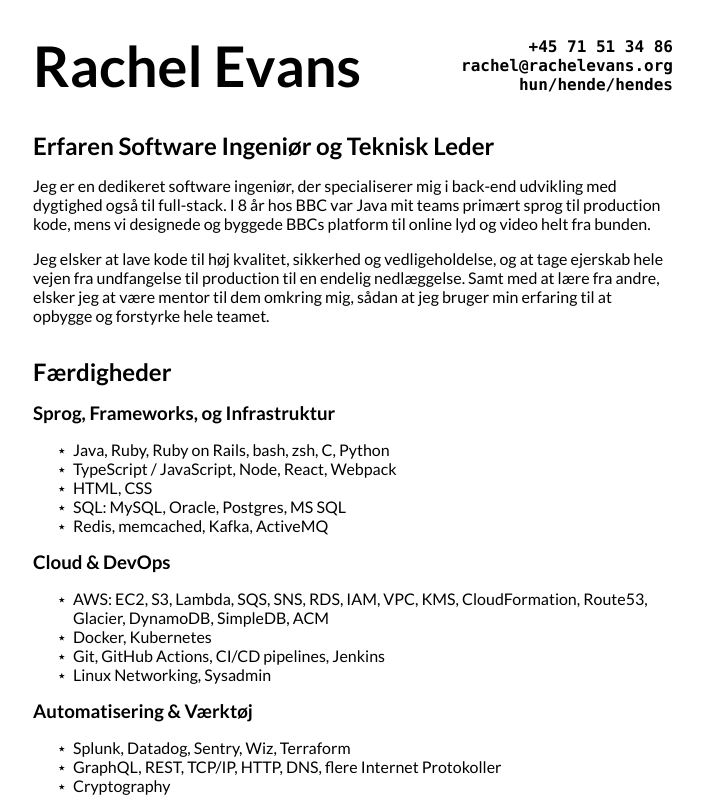
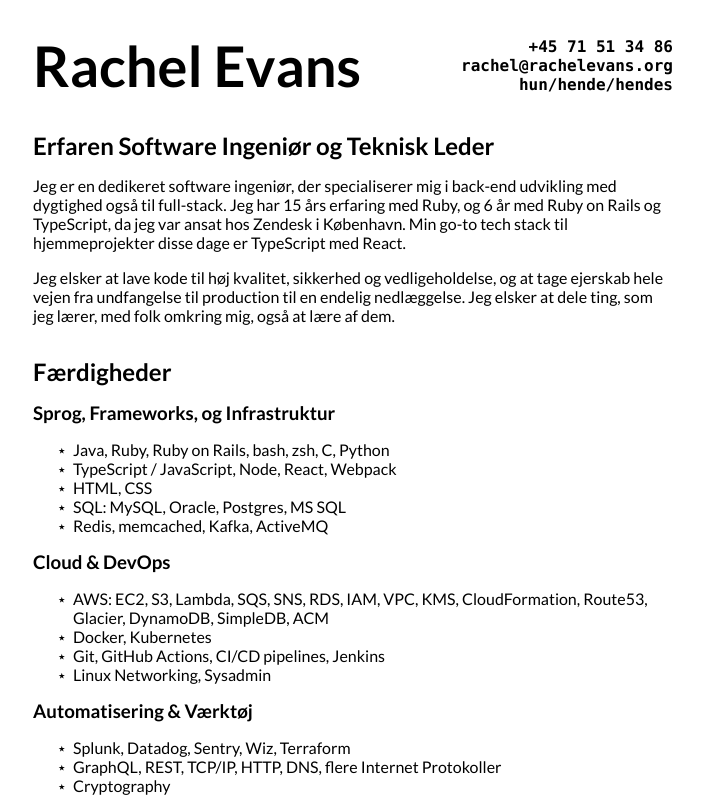
Before and after one commit to rvedotrc/my-cv, a Next.js app: page /da-dk in a window 1280 px wide. Shown: the top 800 px of the page, without its empty margins (287-990 px from the left). Built offline with nearby package versions, Linux system fonts and the light colour scheme.

Commit message:
Ruby on Rails + TypeScript focus

```diff
--- a/src/app/da-dk/page.tsx
+++ b/src/app/da-dk/page.tsx
@@ -51,17 +51,16 @@ export default function Home() {
           <div className="pitchText">
             <p>
               Jeg er en dedikeret software ingeniør, der specialiserer mig i
-              back-end udvikling med dygtighed også til full-stack. I 8 år hos
-              BBC var Java mit teams primært sprog til production kode, mens vi
-              designede og byggede BBCs platform til online lyd og video helt
-              fra bunden.
+              back-end udvikling med dygtighed også til full-stack. Jeg har 15
+              års erfaring med Ruby, og 6 år med Ruby on Rails og TypeScript, da
+              jeg var ansat hos Zendesk i København. Min go-to tech stack til
+              hjemmeprojekter disse dage er TypeScript med React.
             </p>
             <p>
               Jeg elsker at lave kode til høj kvalitet, sikkerhed og
               vedligeholdelse, og at tage ejerskab hele vejen fra undfangelse
-              til production til en endelig nedlæggelse. Samt med at lære fra
-              andre, elsker jeg at være mentor til dem omkring mig, sådan at jeg
-              bruger min erfaring til at opbygge og forstyrke hele teamet.
+              til production til en endelig nedlæggelse. Jeg elsker at dele
+              ting, som jeg lærer, med folk omkring mig, også at lære af dem.
             </p>
           </div>
         </section>
```
Also changed, not shown: src/app/en-gb/page.tsx (+6 -6 lines).
